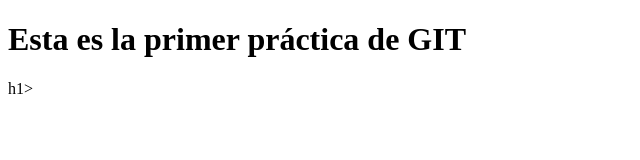
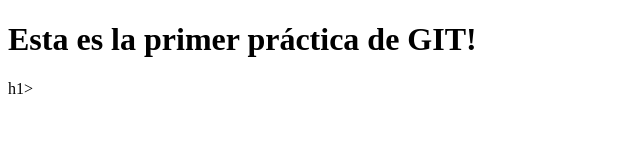
Before and after one commit to julianlods/DescargarYoutube, a plain HTML site: page 001_Index/index.html in a window 1280 px wide. Shown: the full height of the page, 0-640 px from the left. Drawn offline with Linux system fonts and the light colour scheme.

Commit message:
Modificación al commit de archivo .html

```diff
--- a/001_Index/index.html
+++ b/001_Index/index.html
@@ -6,6 +6,6 @@
     <title>Primer práctica de GIT</title>
 </head>
 <body>
-    <h1>Esta es la primer práctica de GIT</h1>h1>
+    <h1>Esta es la primer práctica de GIT!</h1>h1>
 </body>
 </html>
```
